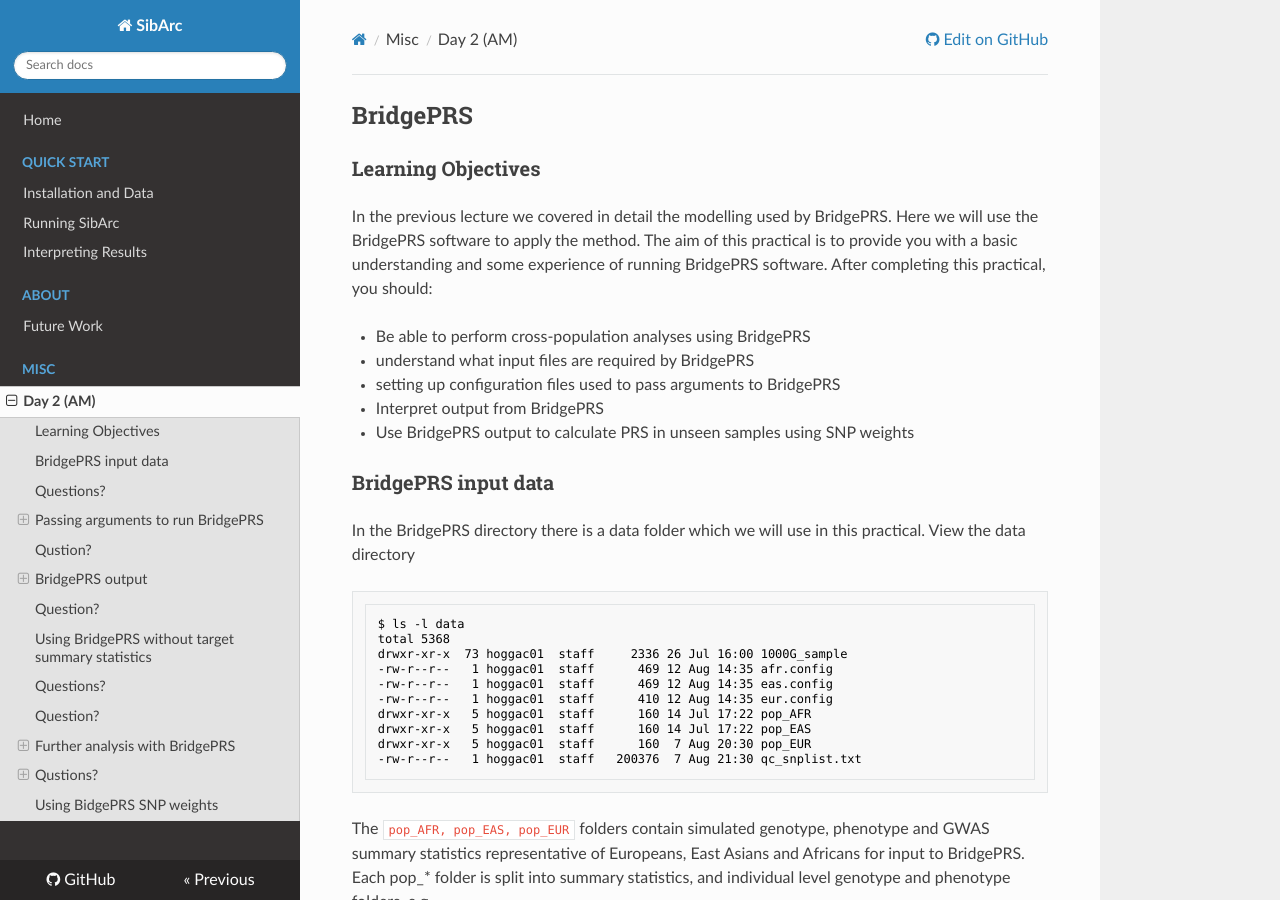
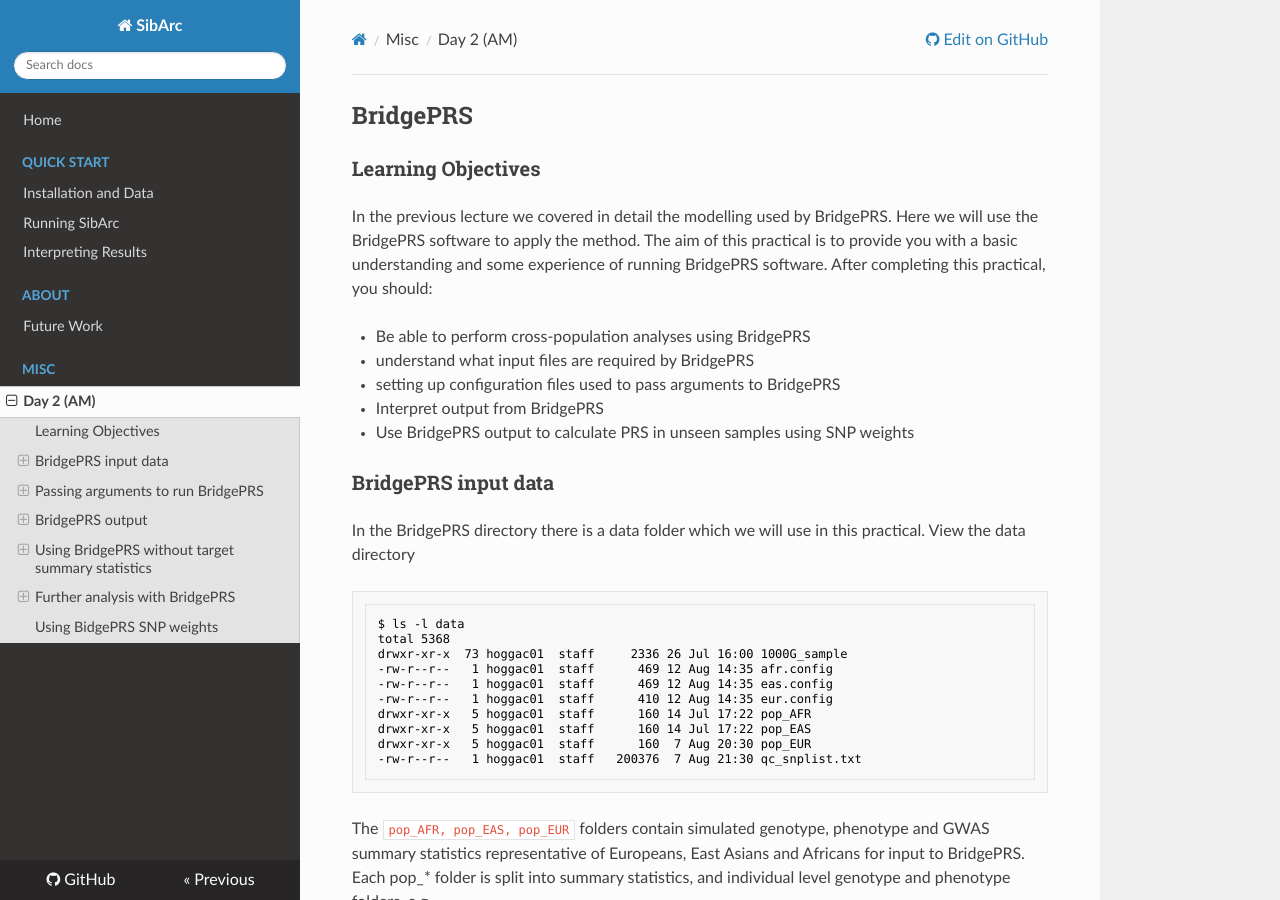
Before and after one commit to tadesouaiaia/sibArc-website, an MkDocs documentation site: the page built from docs/workshop_practical_clive.docx.md, in a window 1280 px wide and 900 px high. Built offline with MkDocs 1.6.1, drawn with Linux system fonts in a browser that asks for light colours; comment, search, counter and statistics services are not loaded.

Commit message:
Update workshop_practical_clive.docx.md

````diff
--- a/docs/workshop_practical_clive.docx.md
+++ b/docs/workshop_practical_clive.docx.md
@@ -63,7 +63,7 @@
 
 Results in these files are only shown for SNPs with MAF>0 and are a
 random subset of HapMap SNPs.
-### Questions?
+#### Questions?
 * Which population has the most polymorphic SNPs?
 * Which population has the least polymorphic SNPs?
 * Why do you think this bias exists?
@@ -167,7 +167,7 @@
 **For real data analyses 1000G reference data for larger subsets of SNPs can be
 downloaded [here](https://www.bridgeprs.net)**
 
-### Qustion?
+#### Qustion?
 Can you work out what the other command line arguments are doing?
 Can you work out what the other config file arguments are doing?
 
@@ -210,7 +210,7 @@
 ```
 cat out/prs-combined_AFR-EUR/EAS_weighted_combined_var_explained.txt
 ```
-### Question?
+#### Question?
 * Which plot in the summary plot was constructed from this output
   file?
 * How do the Manhattan plots of the base and target populations
@@ -232,7 +232,7 @@
 ./bridgePRS prs-single run -o out_single/ --config_files data/eur_eas.config --phenotype y --cores 10
 ```
 Look at `data/eur_eas.config`.
-### Questions?
+#### Questions?
 * What GWAS summary data is used?
 * What test data is used for model optimisation?
 * What validation data is used?
@@ -250,7 +250,7 @@
 This single summary statistic analysis is equilvant to the stage 2
 analysis previously but with all the weight on the EUR prior.
 
-### Question?
+#### Question?
 * How does prediction using only EUR summary statistics compare with
 those which include information from the EAS summary statistics?
 
@@ -260,7 +260,7 @@
 `afr.config`. Note, you should also change the command line `fst`
 argument to match the Fst between Africans and Europeans, use 0.15.
 
-### Qustions?
+#### Qustions?
 * Which population, EAS or AFR, has the best prediction?
 * What are the reasons for the differences in prediction between the populations?
 
@@ -290,7 +290,7 @@
 If you have made a mistake, correct and run again using the
 `--restart` flag which deletes the previously genereated results.
 
-##### Qustions?
+#### Qustions?
 * How has using the less well powered EAS and AFR GWAS affected the predictive
   accuracy of the BridgePRS models?
 * How do AFR and EAS results compare?
@@ -300,7 +300,7 @@
 (i.e. `EUR_half`) and the 20k EAS and AFR GWAS and write to results to
 a new directory e.g. `out_half_eur`.
 
-##### Qustions?
+#### Qustions?
 * How has using the less well powered EUR GWAS affected the predictive
   accuracy of the BridgePRS models?
 * How do AFR and EAS results compare?
````
